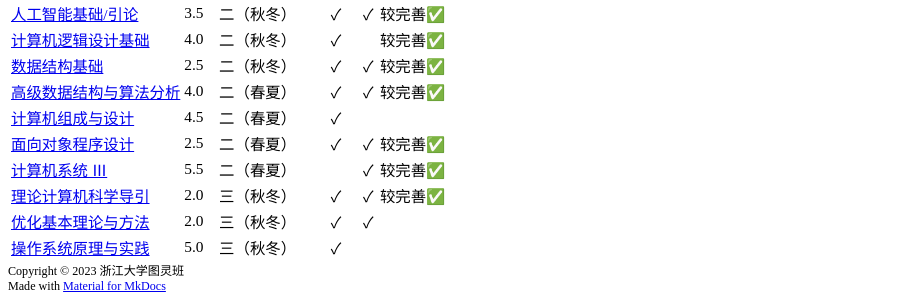
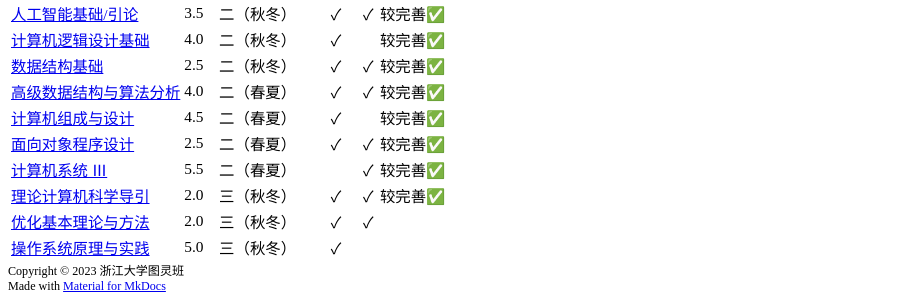
Before and after one commit to ZJU-Turing/TuringCourses, an MkDocs documentation site: the page built from docs/major_basic/index.md, in a window 1280 px wide and 900 px high, scrolled down 16793 px. Shown: the part 598-897 px from the top of the window, without its empty margins (0-907 px from the left). Built offline with MkDocs 1.6.1 and Material for MkDocs 9.7.7, drawn with Linux system fonts in a browser that asks for light colours; comment, search, counter and statistics services are not loaded.

Commit message:
docs: update major basic index

```diff
--- a/docs/major_basic/index.md
+++ b/docs/major_basic/index.md
@@ -21,7 +21,7 @@
 |[计算机逻辑设计基础](logic_design/)|4.0|二（秋冬）|✓||较完善✅|
 |[数据结构基础](data_structure/)|2.5|二（秋冬）|✓|✓|较完善✅|
 |[高级数据结构与算法分析](advanced_data_structure/)|4.0|二（春夏）|✓|✓|较完善✅|
-|[计算机组成与设计](computer_organization/)|4.5|二（春夏）|✓|||
+|[计算机组成与设计](computer_organization/)|4.5|二（春夏）|✓||较完善✅|
 |[面向对象程序设计](object_oriented_programming/)|2.5|二（春夏）|✓|✓|较完善✅|
 |[计算机系统 Ⅲ](computer_system3/)|5.5|二（春夏）||✓|较完善✅|
 |[理论计算机科学导引](theory_of_computation/)|2.0|三（秋冬）|✓|✓|较完善✅|
```
